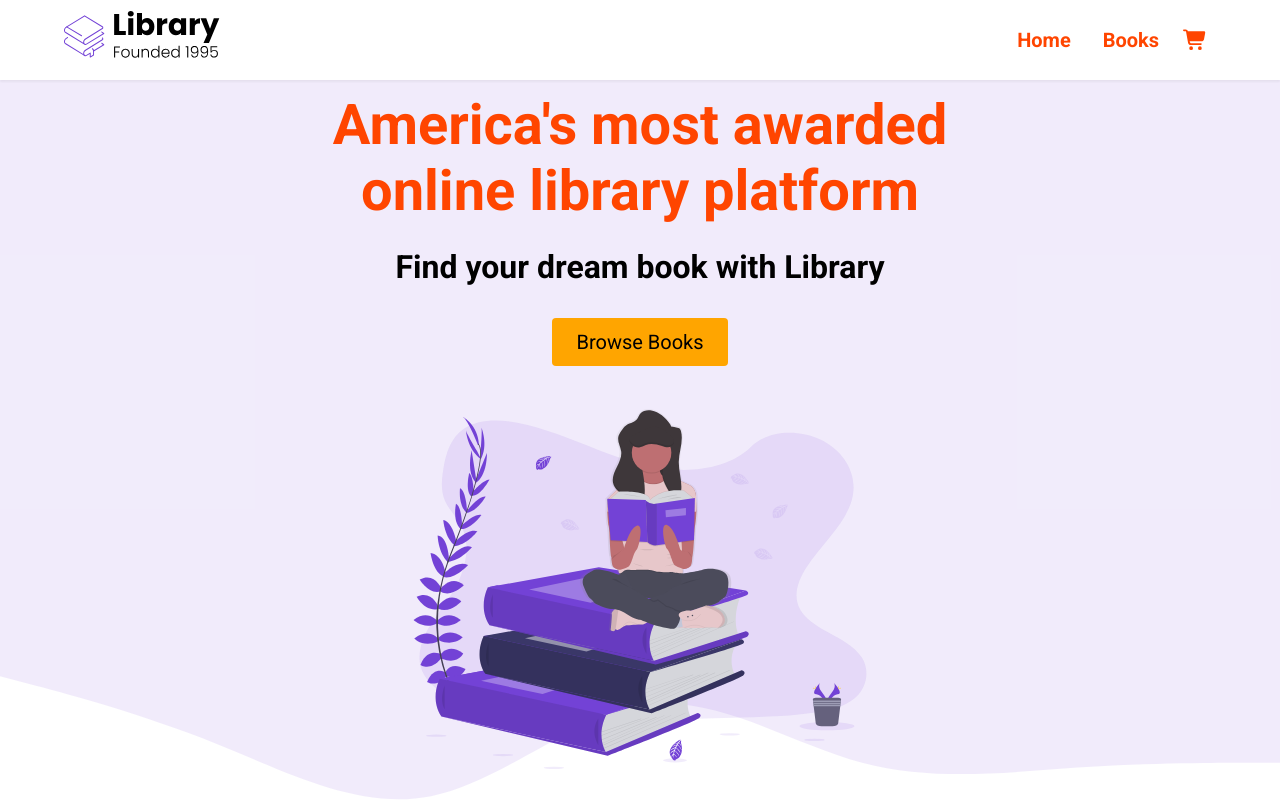
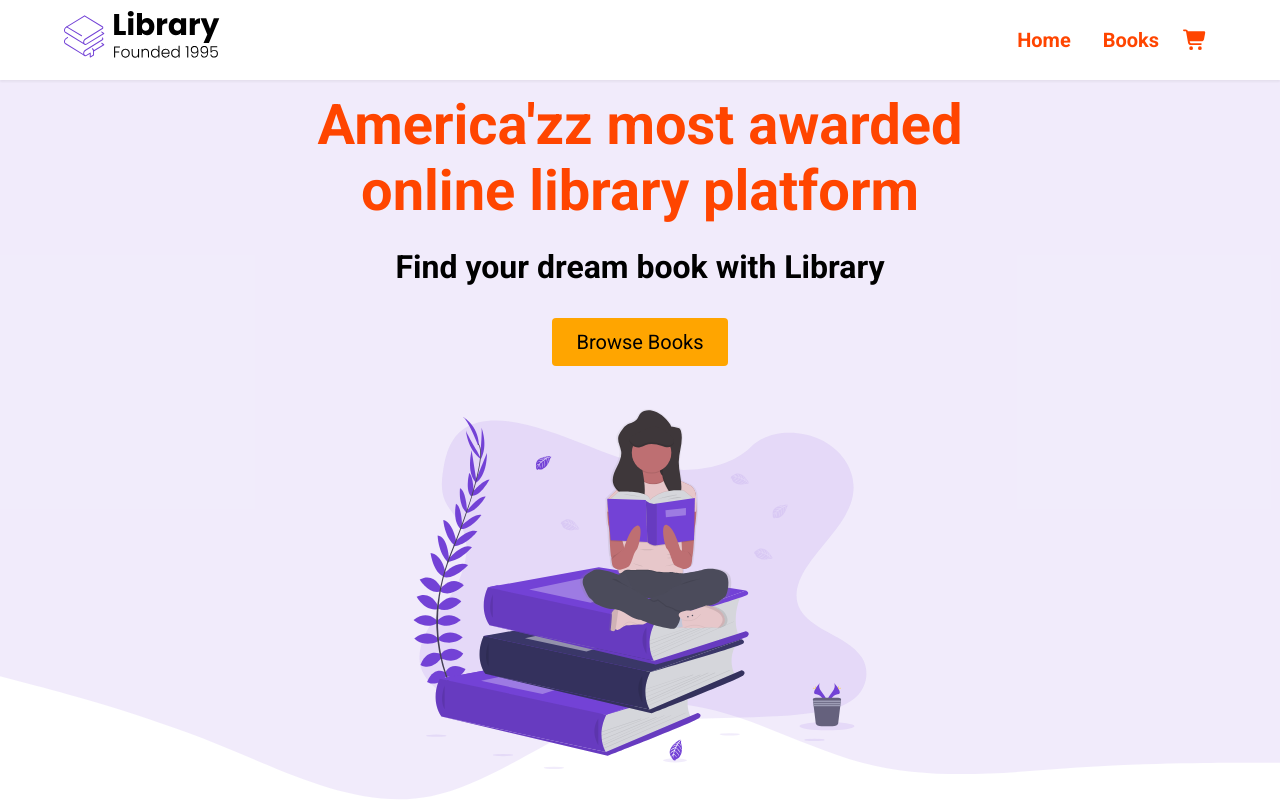
Before and after one commit to Julez5188/library-react-app, a React (Create React App) app: page / in a window 1280 px wide. Shown: the top 800 px of the page. Built offline with nearby package versions, Linux system fonts and the light colour scheme.

Commit message:
testing vercel

```diff
--- a/src/components/Landing.jsx
+++ b/src/components/Landing.jsx
@@ -8,7 +8,7 @@ const Landing = () => {
       <header>
         <div className="header__container">
           <div className="header__description">
-            <h1>America's most awarded online library platform</h1>
+            <h1>America'zz most awarded online library platform</h1>
             <h2>Find your dream book with <span className="orange">Library</span></h2>
             <Link to='/books'>
               <button className="btn">Browse Books</button>
```
